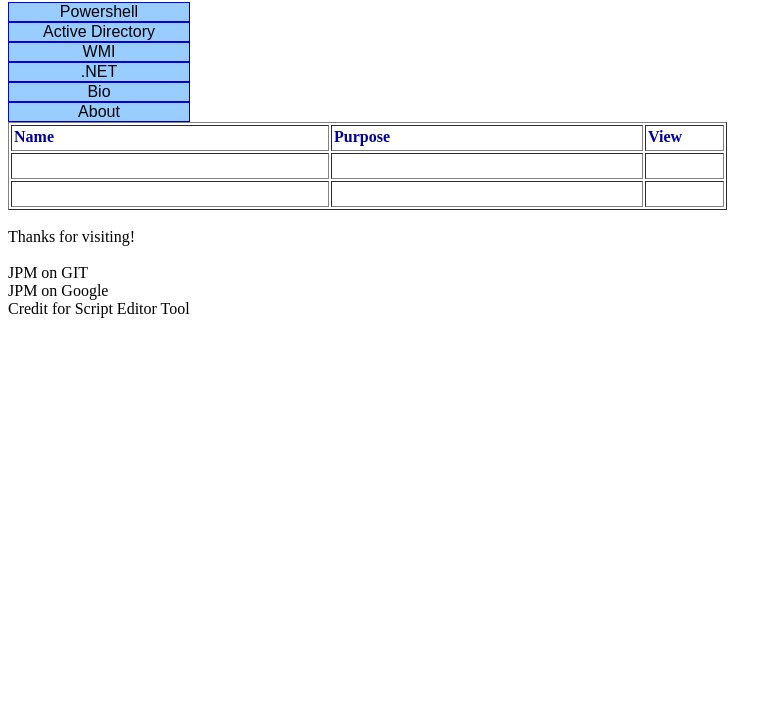
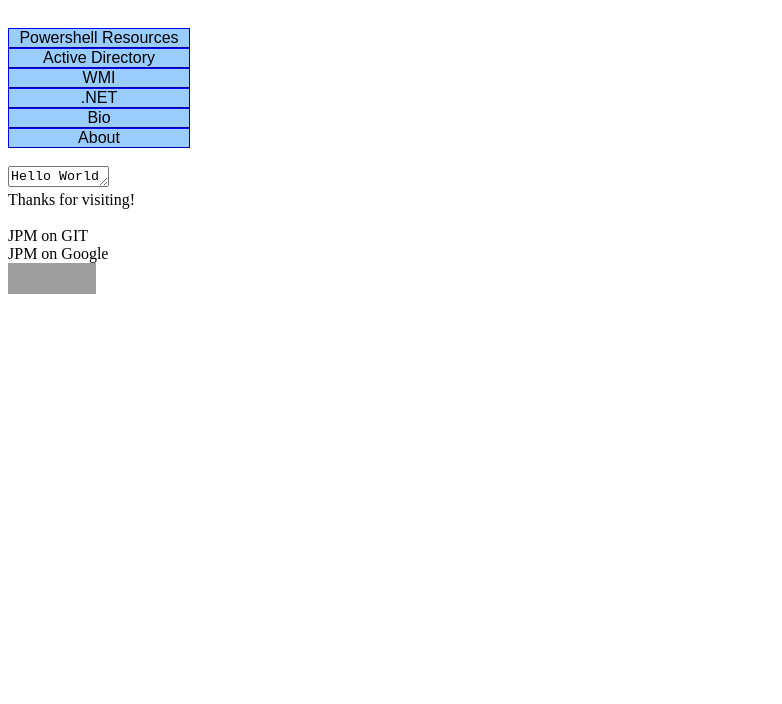
Before and after one commit to jpm862/jpm862, a plain HTML site: page index.html in a window 1280 px wide. Shown: the part 96-800 px from the top of the page, without its empty margins (0-782 px from the left). Drawn offline with Linux system fonts and the light colour scheme; grey boxes are pictures that could not be loaded.

Commit message:
Adding Powershell Page

```diff
--- a/index.html
+++ b/index.html
@@ -6,6 +6,7 @@
 
   <link rel="stylesheet" type="text/css" href="http://localhost/tswnavbar.css">
 
+  <a href="http://www.thesitewizard.com/" target="_top">thesitewizard.com</a>
 </head><body>
 <h1 style="color: rgb(0, 0, 206);">JPM Tech Zone</h1>
 
@@ -13,47 +14,18 @@
 
 <div id="tswcssbuttons">
 <ul>
-  <li><a href="Powershell">Powershell </a></li>
+  <li><a href="PowershellResources.html">Powershell Resources</a></li>
   <li><a href="Active%20Directory">Active Directory</a></li>
   <li><a href="WMI">WMI</a></li>
   <li><a href="NET">.NET</a></li>
   <li><a href="BIO">Bio</a></li>
   <li><a href="ABOUT">About</a></li>
 </ul>
-
 </div>
 
-<table style="text-align: left; height: 88px; width: 719px;" border="1" cellpadding="2" cellspacing="2">
+<br>
 
-  <tbody>
-    <tr>
-      <td style="vertical-align: top; width: 312px; font-weight: bold; color: rgb(0, 0, 153);">Name<br>
-      </td>
-      <td style="vertical-align: top; width: 306px; font-weight: bold; color: rgb(0, 0, 153);">Purpose<br>
-      </td>
-      <td style="vertical-align: top; width: 73px; font-weight: bold; color: rgb(0, 0, 153);">View<br>
-      </td>
-    </tr>
-    <tr>
-      <td style="vertical-align: top; width: 312px;"><br>
-      </td>
-      <td style="vertical-align: top; width: 306px;"><br>
-      </td>
-      <td style="vertical-align: top; width: 73px;"><br>
-      </td>
-    </tr>
-    <tr>
-      <td style="vertical-align: top; width: 312px;"><br>
-      </td>
-      <td style="vertical-align: top; width: 306px;"><br>
-      </td>
-      <td style="vertical-align: top; width: 73px;"><br>
-      </td>
-    </tr>
-  </tbody>
-</table>
-
-<br>
+<textarea cols="10" rows="1" name="TextArea">Hello World</textarea><br>
 
 Thanks for visiting!<br>
 
@@ -63,7 +35,8 @@
 
 JPM on Google<br>
 
-Credit for Script Editor Tool<br>
+<a href="http://www.thesitewizard.com/" target="_top">
+<img src="http://www.thesitewizard.com/images/tsw88x31tips.gif" alt="Free Tips on Site Design, Promotion, Revenue and Programming at thesitewizard.com" border="0" height="31" width="88"></a><br>
 
 <br>
 
```
Also changed, not shown: PowershellResources.html (added, +14 -0 lines).
